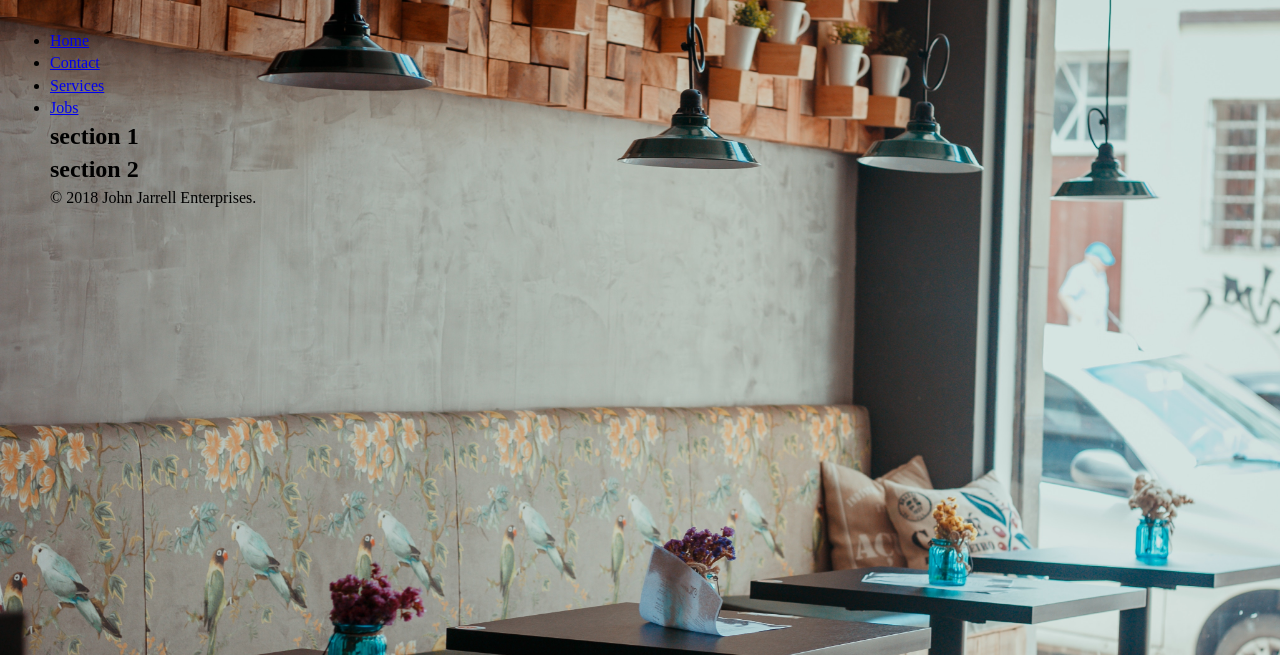
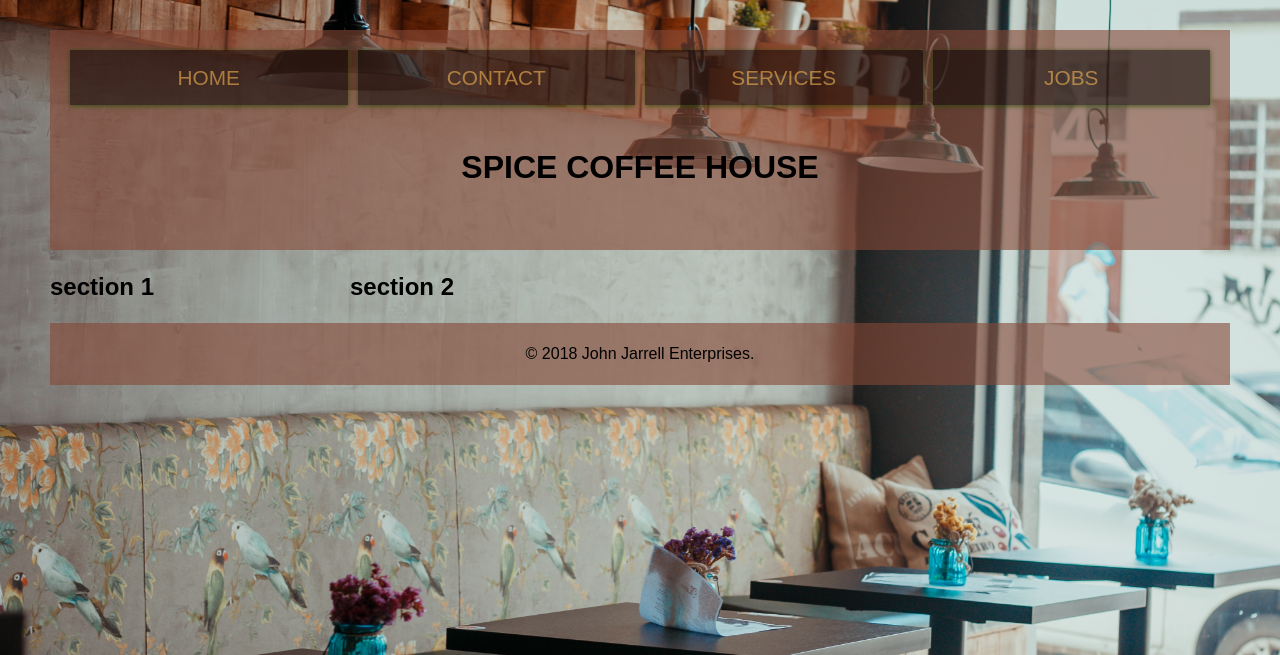
Before and after one commit to johnsfs/grid-layout, a PHP site: page / in a window 1280 px wide. Shown: the top 655 px of the page. Run offline with PHP 8.4, Linux system fonts and the light colour scheme.

Commit message:
added more stylings

```diff
--- a/css/style.css
+++ b/css/style.css
@@ -1,6 +1,6 @@
-root: {
-    --light: ;
-    --dark: ;
+:root {
+    --light: rgba(245, 181, 83, 0.6);
+    --dark: rgba(0, 0, 0, 0.5);
     --shadow: 0 1px 5px rgba(34, 76, 0, 0.8);
     --primary: ;
     --secondary: ;
@@ -17,8 +17,51 @@ body {
     background: url(../img/body-bg.jpg);
     background-size: cover;
     background-attachment: fixed;
+    font-family: Arial, Helvetica, sans-serif;
 }
 
 .container {
     margin: 30px 50px;
+    display: grid;
+    grid-template-columns: repeat(4, 1fr);
+    grid-gap: 20px;
 }
+
+.header,
+.footer {
+    grid-column: 1/5;
+    background: rgba(133, 72, 54, 0.6);
+    padding: 20px 20px;
+    text-align: center;
+}
+
+.header .nav {
+    display: grid;
+    grid-template-columns: repeat(4, 1fr);
+    grid-gap: 10px;
+    list-style: none;
+}
+
+.header .nav li a {
+    display: block;
+    text-align: center;
+    text-decoration: none;
+    font-size: 1.3rem;
+    color: var(--light);
+    text-transform: uppercase;
+    box-shadow: var(--shadow);
+    background: var(--dark);
+    padding: 0.8rem;
+    transition: 0.5s;
+}
+
+.header .nav li a:hover {
+    background: var(--light);
+    color: var(--dark);
+}
+
+header {
+    text-align: center;
+    padding: 40px 20px;
+    text-transform: uppercase;
+}
--- a/index.php
+++ b/index.php
@@ -16,6 +16,9 @@
                 <li><a href="#">Services</a></li>
                 <li><a href="#">Jobs</a></li>
             </ul>
+            <header>
+                <h1>Spice Coffee House</h1>
+            </header>
         </div>
         <div class="section1">
             <h2>section 1</h2>
```
Also changed, not shown: img/bldg1.jpg (added), img/table.jpg (added).
